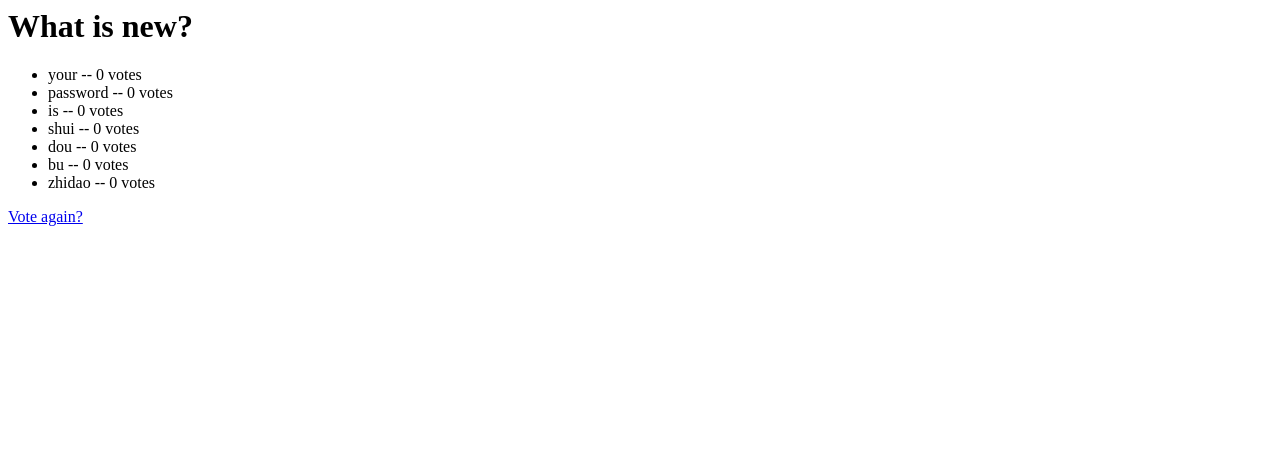
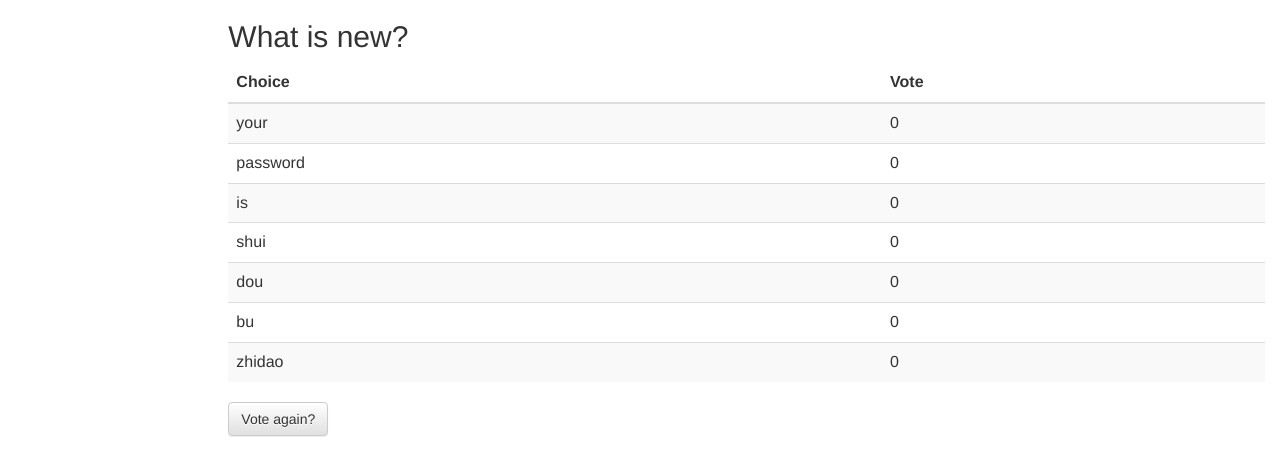
Before and after one commit to dacaiguoguogmail/quick, a Django app: page /start/1/results/ in a window 1280 px wide. Shown: the top 476 px of the page. Run offline with Django 3.2, Linux system fonts and the light colour scheme; data comes from the database, SQL or seed files in the repository; both versions use the stored data as it was after the commit; some libraries are stand-ins or nearby versions.

Commit message:
修改样式

```diff
--- a/start/templates/start/index.html
+++ b/start/templates/start/index.html
@@ -8,6 +8,8 @@
 <!-- 最新的 Bootstrap 核心 JavaScript 文件 -->
 <script src="https://cdn.bootcss.com/bootstrap/3.3.7/js/bootstrap.min.js" integrity="sha384-Tc5IQib027qvyjSMfHjOMaLkfuWVxZxUPnCJA7l2mCWNIpG9mGCD8wGNIcPD7Txa" crossorigin="anonymous"></script>
 <link rel="stylesheet" type="text/css" href="{% static 'start/style.css' %}" />
+<div class="col-sm-9 col-sm-offset-3 col-md-10 col-md-offset-2 main">
+
 
 <h2 class="sub-header">Latest Question</h2>
 {% if latest_question_list %}
@@ -34,3 +36,4 @@
 {% else %}
     <p>No polls are avaliable.</p>
 {% endif %}
+</div>
--- a/start/templates/start/results.html
+++ b/start/templates/start/results.html
@@ -1,9 +1,30 @@
-<h1>{{ question.question_text }}</h1>
+{% load static %}
+<!-- 最新版本的 Bootstrap 核心 CSS 文件 -->
+<link rel="stylesheet" href="https://cdn.bootcss.com/bootstrap/3.3.7/css/bootstrap.min.css" integrity="sha384-BVYiiSIFeK1dGmJRAkycuHAHRg32OmUcww7on3RYdg4Va+PmSTsz/K68vbdEjh4u" crossorigin="anonymous">
 
-<ul>
+<!-- 可选的 Bootstrap 主题文件（一般不用引入） -->
+<link rel="stylesheet" href="https://cdn.bootcss.com/bootstrap/3.3.7/css/bootstrap-theme.min.css" integrity="sha384-rHyoN1iRsVXV4nD0JutlnGaslCJuC7uwjduW9SVrLvRYooPp2bWYgmgJQIXwl/Sp" crossorigin="anonymous">
+<script src="https://cdn.bootcss.com/jquery/1.12.4/jquery.min.js"></script>
+<!-- 最新的 Bootstrap 核心 JavaScript 文件 -->
+<script src="https://cdn.bootcss.com/bootstrap/3.3.7/js/bootstrap.min.js" integrity="sha384-Tc5IQib027qvyjSMfHjOMaLkfuWVxZxUPnCJA7l2mCWNIpG9mGCD8wGNIcPD7Txa" crossorigin="anonymous"></script>
+<link rel="stylesheet" type="text/css" href="{% static 'start/style.css' %}" />
+<div class="col-sm-9 col-sm-offset-3 col-md-10 col-md-offset-2 main">
+
+<h2 class="sub-header">{{ question.question_text }}</h2>
+
+<div class="table-responsive">
+        <table class="table table-striped">
+                <thead>
+                        <tr>
+                          <th>Choice</th>
+                          <th>Vote</th>
+                        </tr>
+                      </thead>
+        <tbody>
 {% for choice in question.choice_set.all %}
-    <li>{{ choice.choice_text }} -- {{ choice.votes }} vote{{ choice.votes|pluralize }}</li>
+    <tr><td>{{ choice.choice_text }}</td><td>{{ choice.votes }}</td></tr>
 {% endfor %}
-</ul>
-
-<a href="{% url 'start:detail' question.id %}">Vote again?</a>
+        </tbody>
+</table>
+</div>
+<a  class="btn btn-default" href="{% url 'start:detail' question.id %}">Vote again?</a>
```
Also changed, not shown: start/templates/start/detail.html (+19 -3 lines), db.sqlite3.
